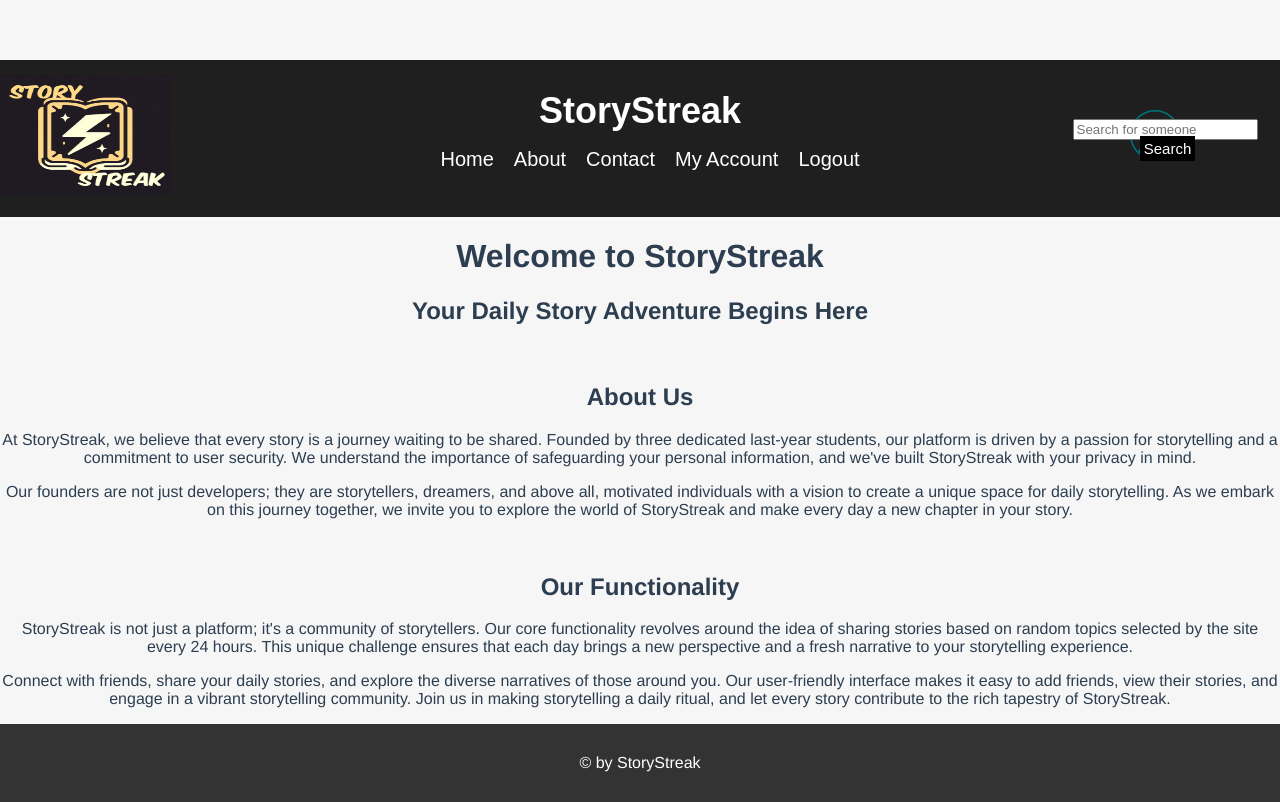
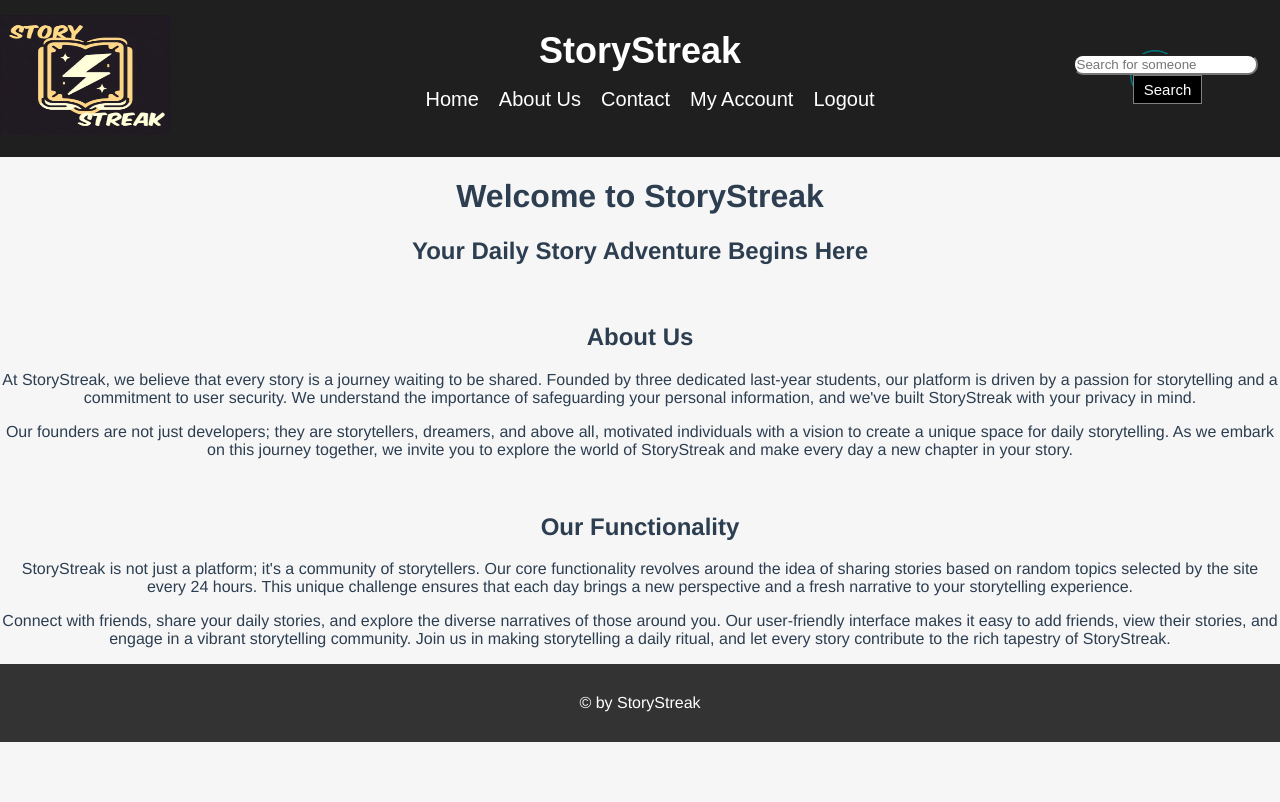
Before and after one commit to HadiT00/StoryStreak, a Vue app: page /#/AboutPage in a window 1280 px wide. Built offline with nearby package versions, Linux system fonts and the light colour scheme; no server answers; sample sign-in values are in the browser's storage.

Commit message:
Fixed and added final CSS

```diff
--- a/src/assets/css/front.css
+++ b/src/assets/css/front.css
@@ -19,6 +19,7 @@ body {
     display: flex;
     align-items: center;
     position: relative;
+    margin-top: -60px;
 }
 
 .header h1 {
@@ -153,8 +154,9 @@ body {
 }
 
 .SearchButton {
-    border: 4px solid black;
+    border: 1px solid grey;
     background-color: black;
+    padding: 5px 10px;
     color: white; /* Set the text color to black */
     font-family: Arial, sans-serif;
     margin-left: 5px;
@@ -234,3 +236,30 @@ body {
     margin-top: -700px;
     margin-left: 1200px;
 }
+
+#add_user_button {
+    padding: 10px 20px;
+    font-size: 12px;
+    background-color: green;
+    color: white;
+    border: none;
+    border-radius: 5px;
+    cursor: pointer;
+    margin: 5px;
+}
+
+#remove_user_button {
+    padding: 10px 20px;
+    font-size: 12px;
+    background-color: red;
+    color: white;
+    border: none;
+    border-radius: 5px;
+    cursor: pointer;
+    margin: 5px;
+}
+
+.input-search {
+    border-radius: 10px;
+    height: 15px;
+}
--- a/src/components/AboutPage.vue
+++ b/src/components/AboutPage.vue
@@ -9,9 +9,9 @@
                 <nav class="nav">
                     <ul>
                         <li><router-link to="/">Home</router-link></li>
-                        <li><router-link to="/AboutPage">About</router-link></li>
+                        <li><router-link to="/AboutPage">About Us</router-link></li>
                         <li><router-link to="/ContactPage">Contact</router-link></li>
-                        <li><a href="/MyAccount">My Account</a></li>
+                        <li><router-link to="/MyAccount">My Account</router-link></li>
                         <li><a href="#" @click="logout">Logout</a></li>
                     </ul>
                 </nav>
@@ -19,7 +19,7 @@
             </div>
             <div class="search-box">
                 <input type="text" class="input-search" placeholder="Search for someone">
-                <a class="SearchButton" @click="getInputtedUser()">Search</a>
+                <button class="SearchButton" @click="getInputtedUser()">Search</button>
             </div>
         </header>
     </body>
--- a/src/components/ContactPage.vue
+++ b/src/components/ContactPage.vue
@@ -9,9 +9,9 @@
                 <nav class="nav">
                     <ul>
                         <li><router-link to="/">Home</router-link></li>
-                        <li><router-link to="/AboutPage">About</router-link></li>
+                        <li><router-link to="/AboutPage">About Us</router-link></li>
                         <li><router-link to="/ContactPage">Contact</router-link></li>
-                        <li><a href="/MyAccount">My Account</a></li>
+                        <li><router-link to="/MyAccount">My Account</router-link></li>
                         <li><a href="#" @click="logout">Logout</a></li>
                     </ul>
                 </nav>
@@ -19,10 +19,11 @@
             </div>
             <div class="search-box">
                 <input type="text" class="input-search" placeholder="Search for someone">
-                <a class="SearchButton" @click="getInputtedUser()">Search</a>
+                <button class="SearchButton" @click="getInputtedUser()">Search</button>
             </div>
         </header>
-        <h1>Contact the StoryStreak team!</h1>
+        <h1>Having trouble?</h1>
+        <h2>Contact the StoryStreak team!</h2>
         <img id="imgSSTeam" src="../assets/image/TheStoryStreakTeam.png" alt="The StoryStreak Team">
         <div class="contact_text">
             <h3>Beautiful picture of our 3 founders</h3>
--- a/src/components/HomePage.vue
+++ b/src/components/HomePage.vue
@@ -9,7 +9,7 @@
             <nav class="nav">
                 <ul>
                     <li><router-link to="/">Home</router-link></li>
-                    <li><router-link to="/AboutPage">About</router-link></li>
+                    <li><router-link to="/AboutPage">About Us</router-link></li>
                     <li><router-link to="/ContactPage">Contact</router-link></li>
                     <li><router-link to="/MyAccount">My Account</router-link></li>
                     <li><a @click="logout" href="#">Logout</a></li>
@@ -19,7 +19,7 @@
         </div>
         <div class="search-box">
             <input type="text" class="input-search" placeholder="Search for someone">
-            <a class="SearchButton" @click="getInputtedUser()">Search</a>
+            <button class="SearchButton" @click="getInputtedUser()">Search</button>
         </div>
     </header>
 
--- a/src/components/ListOfUsers.vue
+++ b/src/components/ListOfUsers.vue
@@ -9,9 +9,9 @@
                 <nav class="nav">
                     <ul>
                         <li><router-link to="/">Home</router-link></li>
-                        <li><router-link to="/About">About us</router-link></li>
+                        <li><router-link to="/AboutPage">About Us</router-link></li>
                         <li><router-link to="/ContactPage">Contact</router-link></li>
-                        <li><a href="/MyAccount">My Account</a></li>
+                        <li><router-link to="/MyAccount">My Account</router-link></li>
                         <li><a href="#" @click="logout">Logout</a></li>
                     </ul>
                 </nav>
@@ -19,7 +19,7 @@
             </div>
             <div class="search-box">
                 <input type="text" class="input-search" placeholder="Search for someone">
-                <a class="SearchButton" @click="getInputtedUser()">Search</a>
+                <button class="SearchButton" @click="getInputtedUser()">Search</button>
             </div>
         </header>
         <h1>List of users matching: {{ inputtedUserStorage }}</h1>
@@ -28,7 +28,7 @@
                 <ul>
                     <li>
                         {{ username }}
-                        <button @click="addUser(username)" v-if="!friendsList.includes(username)">Add user</button>
+                        <button @click="addUser(username)" v-if="!friendsList.includes(username)" id="add_user_button">Add user</button>
                         <span v-else>Already friends</span>
                     </li>
                 </ul>
--- a/src/components/MyAccount.vue
+++ b/src/components/MyAccount.vue
@@ -9,7 +9,7 @@
               <nav class="nav">
                   <ul>
                         <li><router-link to="/">Home</router-link></li>
-                        <li><router-link to="/About">About us</router-link></li>
+                        <li><router-link to="/AboutPage">About Us</router-link></li>
                         <li><router-link to="/ContactPage">Contact</router-link></li>
                         <li><router-link to="/MyAccount">My Account</router-link></li>
                         <li><a @click="logout" href="#">Logout</a></li>
@@ -19,7 +19,7 @@
           </div>
           <div class="search-box">
               <input type="text" class="input-search" placeholder="Search for someone">
-              <a class="SearchButton" @click="getInputtedUser()">Search</a>
+              <button class="SearchButton" @click="getInputtedUser()">Search</button>
           </div>
       </header>
 
@@ -56,7 +56,7 @@
             <ul class="list_of_followed">
                 <li v-for="user in followedUsers" :key="user.id">
                     {{ user.username }}
-                    <button @click="removeUser(user.username)">Remove user</button>
+                    <button @click="removeUser(user.username)" id="remove_user_button">Remove user</button>
                     <br>
                     <br>
                 </li>
```
